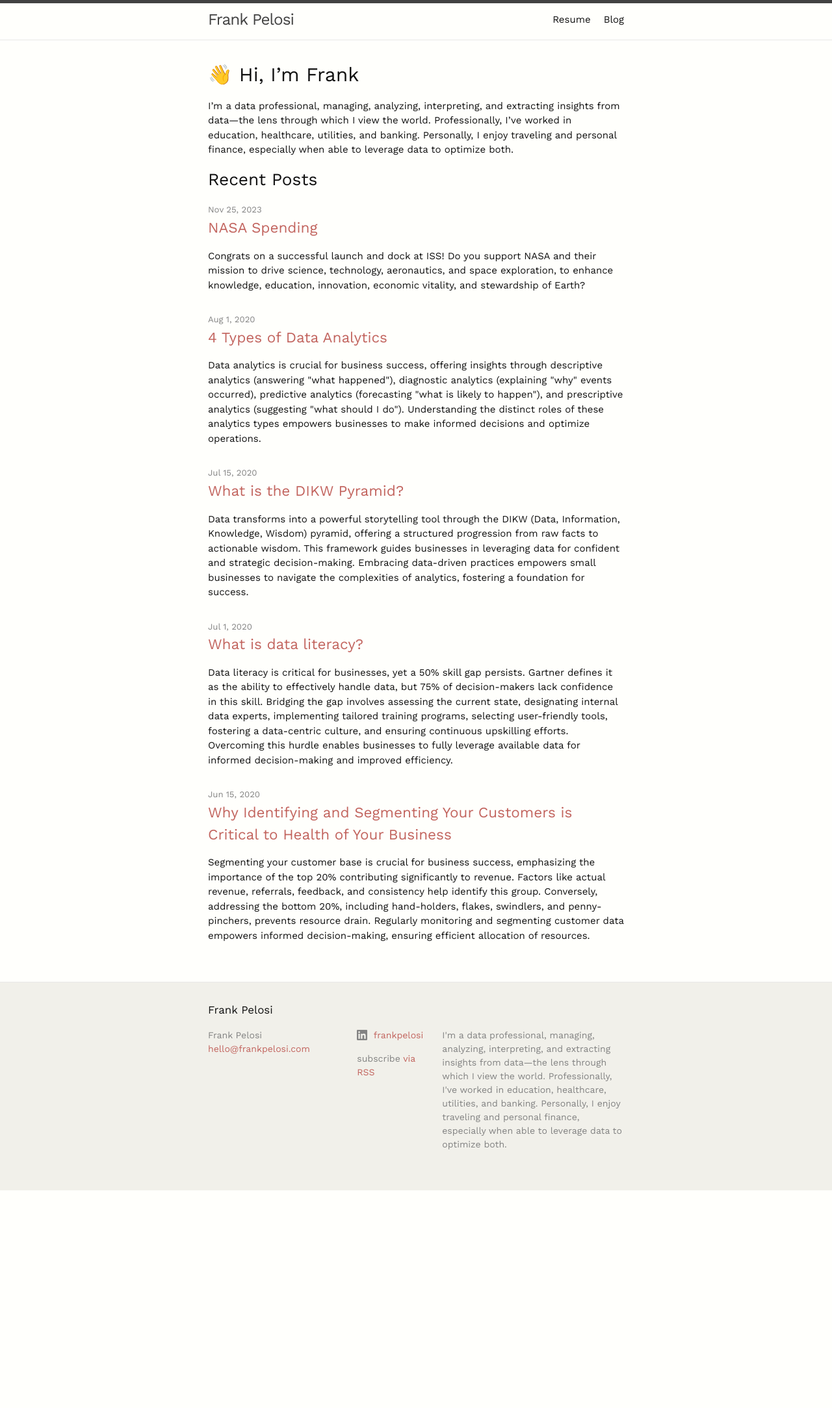
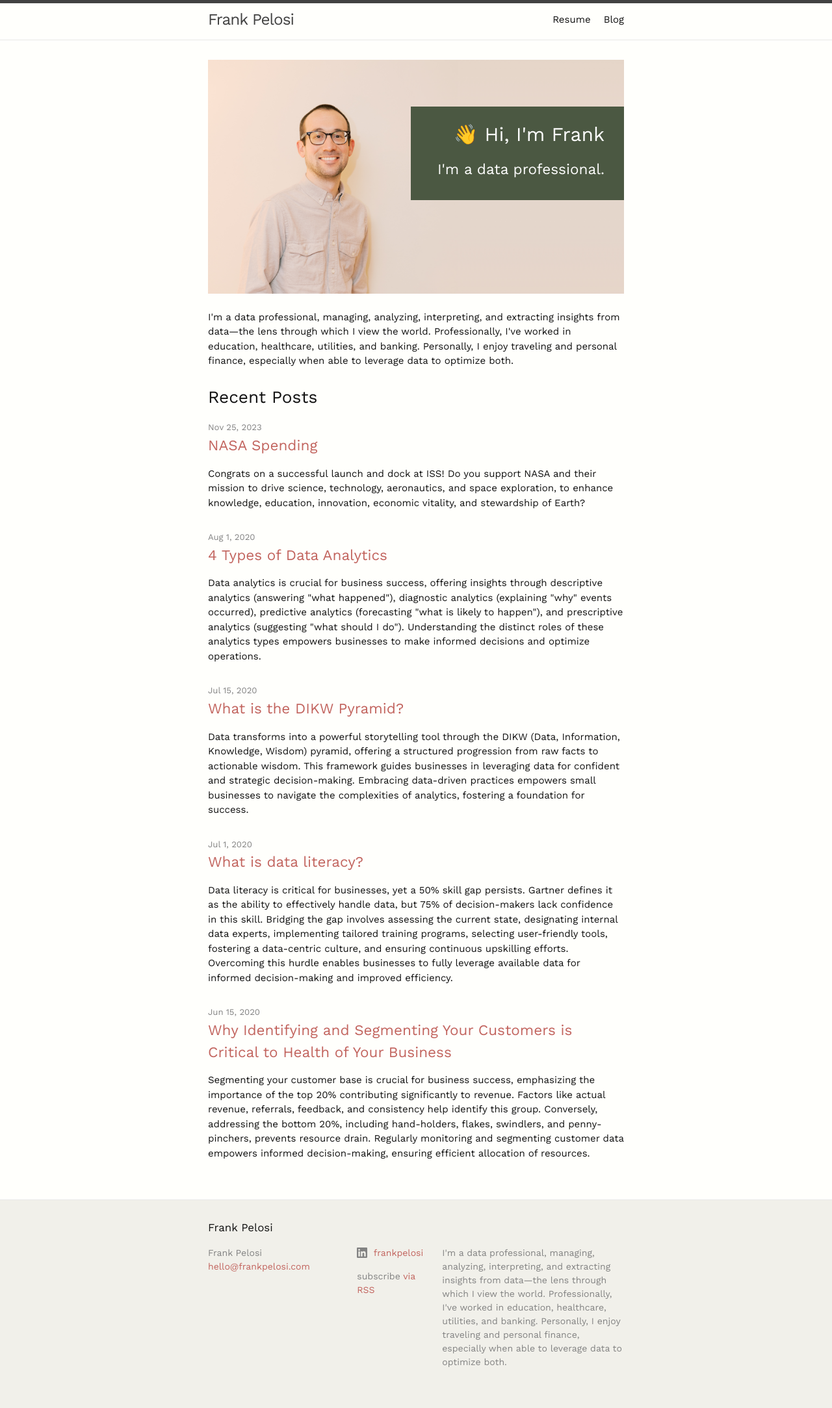
Before and after one commit to fpelosi/portfolio, a Jekyll site: the page built from index.md, in a window 1280 px wide. Shown: the whole page at 65% size. Built offline with Jekyll 4.4.1, drawn with Linux system fonts in a browser that asks for light colours; emoji names are drawn with the system emoji font; before the commit the page ends 1832 px from its top, so only the background shows below that.

Commit message:
added profile photo

```diff
--- /dev/null
+++ b/_includes/profile.html
@@ -0,0 +1,41 @@
+<style>
+.photo-container {
+    position: relative;
+    width: 100%; /* Adjust the width as needed */
+    height: 0;
+    padding-top: 56.25%; /* 16:9 aspect ratio */
+    overflow: hidden;
+}
+
+.photo {
+    position: absolute;
+    top: 0;
+    left: 0;
+    width: 100%;
+    height: 100%;
+    background-image: url('/assets/images/profile.png'); /* Replace 'your-photo.jpg' with the path to your photo */
+    background-size: cover;
+    background-position: center;
+}
+
+.header-text {
+    position: absolute;
+    top: 20%;
+    right: 0;
+    padding: 20px 30px 15px 10px;
+    color: #fff; /* Text color */
+    text-align: right;
+    background: #4B5842; /* Background color for the header text */
+    width: 45%; /* Same as the width of the photo-container */
+}
+
+</style>
+
+
+<div class="photo-container">
+<div class="photo"></div>
+<div class="header-text">
+    <h1>:wave: Hi, I'm Frank</h1>
+    <h2>I'm a data professional.</h2>
+</div>
+</div>
--- a/index.md
+++ b/index.md
@@ -1,6 +1,7 @@
 ---
 layout: home
 ---
-
-# :wave: Hi, I'm Frank
+{% include profile.html %}
+<div style="padding: 25px 0 25px 0">
 I'm a data professional, managing, analyzing, interpreting, and extracting insights from data—the lens through which I view the world. Professionally, I've worked in education, healthcare, utilities, and banking. Personally, I enjoy traveling and personal finance, especially when able to leverage data to optimize both.
+</div>
```
Also changed, not shown: assets/images/phototest.html (added, +60 -0 lines), _layouts/home.html (line endings or trailing spaces), assets/images/profile.png (added), assets/images/profile_old.png (added).
